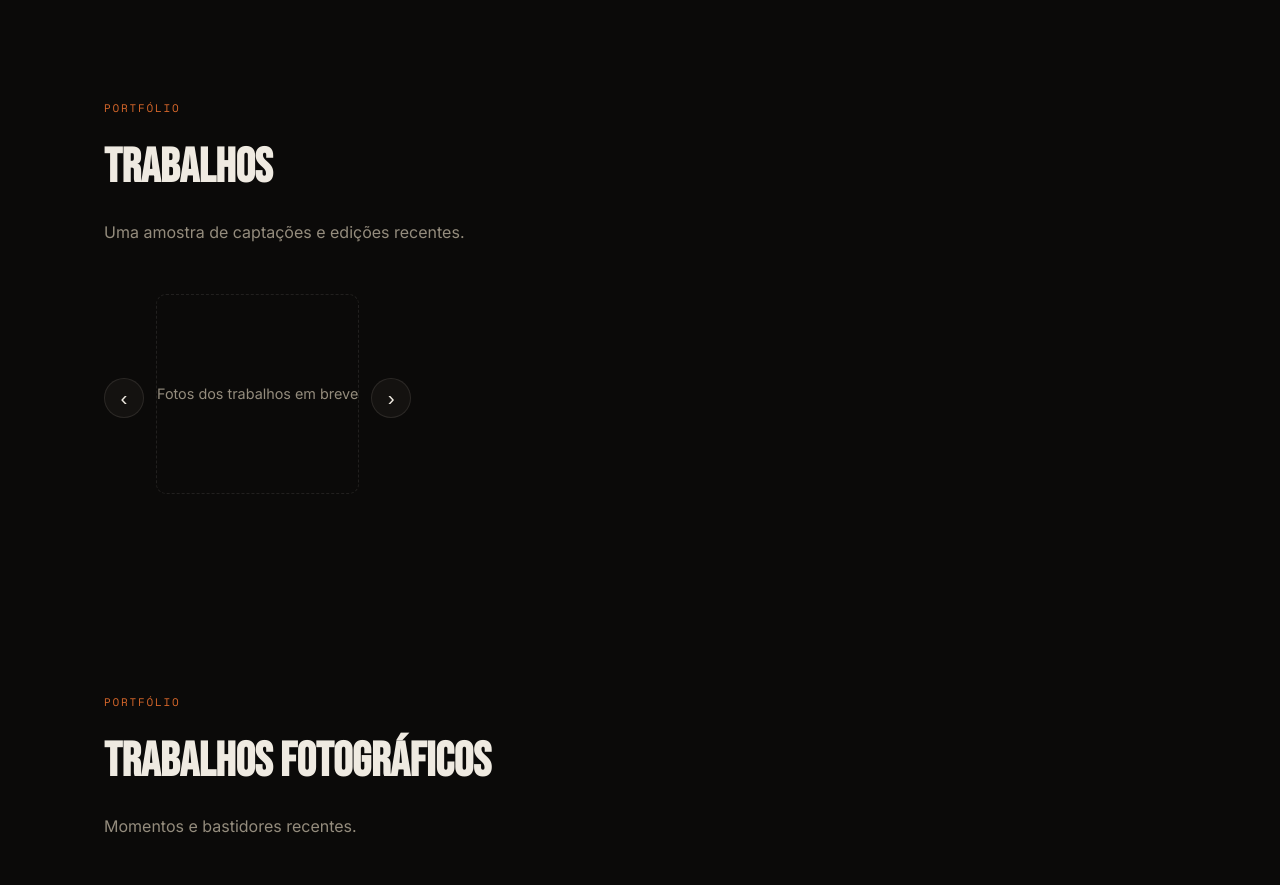
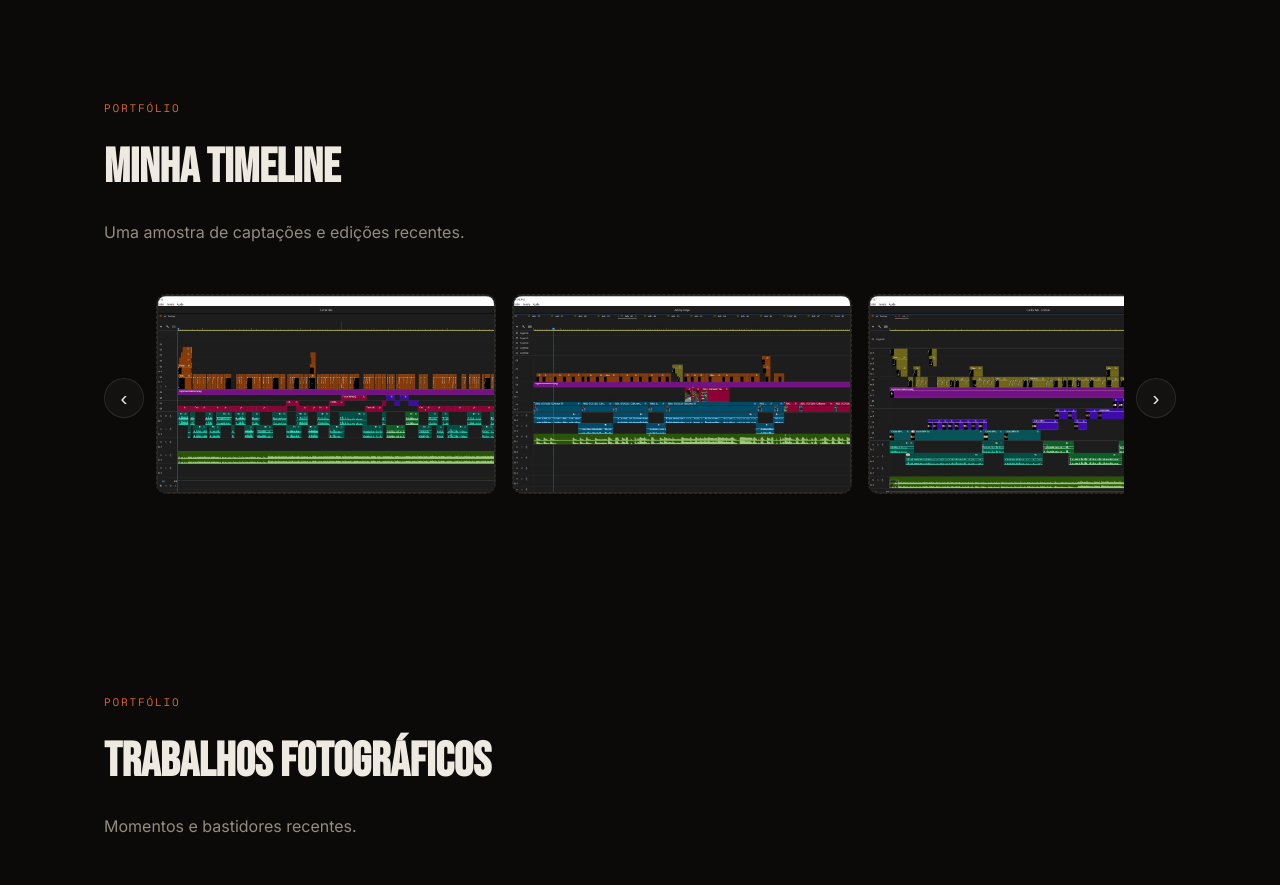
Before and after one commit to Martech23/Zourieuq-Portfolio, a plain HTML site: page index.html in a window 1280 px wide. Shown: the part 5100-5985 px from the top of the page. Drawn offline with nearby package versions, Linux system fonts and the light colour scheme.

Commit message:
Update index.html

```diff
--- a/index.html
+++ b/index.html
@@ -219,6 +219,7 @@ nav{
   background:var(--panel);
 }
 .car-slot img{width:100%; height:100%; object-fit:cover; border-radius:9px;}
+#carousel .car-slot{width:340px; height:200px;}
 .car-btn{
   flex:0 0 auto; width:40px; height:40px; border-radius:50%;
   border:1px solid var(--line); background:var(--panel);
@@ -492,12 +493,16 @@ footer{border-top:1px solid var(--line); padding:32px 24px; text-align:center; c
 <section id="trabalhos">
   <div class="wrap">
     <span class="eyebrow">Portfólio</span>
-    <h2 class="section-title">Trabalhos</h2>
+    <h2 class="section-title">Minha Timeline</h2>
     <p class="lede">Uma amostra de captações e edições recentes.</p>
     <div class="carousel-wrap">
       <button class="car-btn car-prev" aria-label="Anterior">‹</button>
       <div class="carousel" id="carousel">
-        <div class="car-placeholder">Fotos dos trabalhos em breve</div>
+        <div class="car-slot"><img src="minha-timeline-01.jpg" alt="Minha Timeline 1"></div>
+        <div class="car-slot"><img src="minha-timeline-02.jpg" alt="Minha Timeline 2"></div>
+        <div class="car-slot"><img src="minha-timeline-03.jpg" alt="Minha Timeline 3"></div>
+        <div class="car-slot"><img src="minha-timeline-04.jpg" alt="Minha Timeline 4"></div>
+        <div class="car-slot"><img src="minha-timeline-05.jpg" alt="Minha Timeline 5"></div>
       </div>
       <button class="car-btn car-next" aria-label="Próximo">›</button>
     </div>
```
